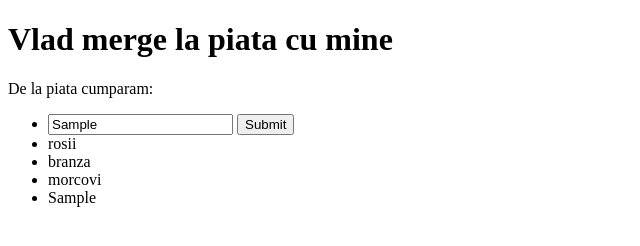
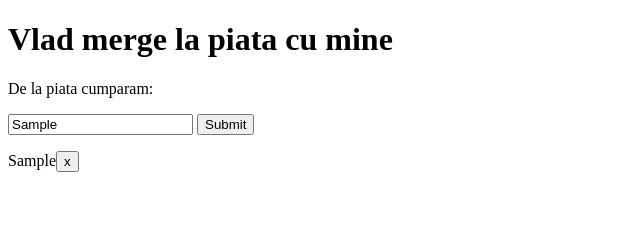
Before and after one commit to imdira/piata, a plain HTML site: page index.html in a window 1280 px wide. Both pictures are taken after typing "Sample" into the empty fields and a click on the input "Submit". Shown: the whole page, without its empty margins (0-640 px from the left). Drawn offline with Linux system fonts and the light colour scheme.

Commit message:
Enabled removal from local storage.

```diff
--- a/app.js
+++ b/app.js
@@ -1,18 +1,15 @@
 var piataItems = itemsInStorage();
-
-function addNewItem() {
+function processNewItem() {
   var myItem = document.getElementById("mancare");
   if (myItem.value.length != 0) {
    piataItems.push(myItem.value);
    localStorage.setItem('items', JSON.stringify(piataItems));
-   updateList(myItem.value);
+   addListItem(myItem.value);
  }
  else {
    alert("Pune ceva acolo!");
  }
 };
-
-document.getElementById("submit").addEventListener("click", addNewItem);
 
 function itemsInStorage() {
   if (localStorage.getItem('items')) {
@@ -21,23 +18,43 @@ function itemsInStorage() {
   else return [];
 }
 
-function buildList() {
-  var piataList = document.getElementById("piataList");
-  if (piataItems.length != 0) {
-    for (var item in piataItems) {
-     var newElement = document.createElement("li");
-     var newContent = document.createTextNode(piataItems[item]);
-     newElement.appendChild(newContent);
-     piataList.appendChild(newElement);
-   }
- }
+function addListItem(newItem) {
+  if (document.getElementById(newItem)) {
+    alert("Alo, baga alteceva, deja ai pus " + newItem + ".");
+  }
+  else {
+    var deleteButton = document.createElement("input");
+    deleteButton.type = "button";
+    deleteButton.value = "x";
+    deleteButton.class = "deleteButton";
+    var piataList = document.getElementById("piataList");
+    var newElement = document.createElement("p");
+    newElement.id = newItem;
+    var newContent = document.createTextNode(newItem);
+    newElement.appendChild(newContent);
+    newElement.appendChild(deleteButton);
+    piataList.appendChild(newElement);
+    deleteButton.addEventListener("click", function() {
+      removeItem(newItem);
+    });
+  }
 };
 
-function updateList(newItem) {
-  var piataList = document.getElementById("piataList");
-  var newElement = document.createElement("li");
-  var newContent = document.createTextNode(newItem);
-  newElement.appendChild(newContent);
-  piataList.appendChild(newElement);
+function removeItem(givenItem) {
+  var index = piataItems.indexOf(givenItem);
+  if (index > -1) {
+    piataItems.splice(index, 1);
+  }
+  localStorage.setItem('items', JSON.stringify(piataItems));
+  document.getElementById(givenItem).remove();
+};
 
+function init(){
+  piataItems = itemsInStorage();
+  for (var item of piataItems) {
+    addListItem(item);
+  }
+  document.getElementById("submit").addEventListener("click", processNewItem);
 };
+
+init();
--- a/index.html
+++ b/index.html
@@ -3,18 +3,13 @@
 <head>
   <title>Mergem la piata</title>
 </head>
-<body onload="buildList()">
+<body>
   <h1>Vlad merge la piata cu mine</h1>
   <p>De la piata cumparam:</p>
-  <ul id="piataList">
-    <li>
+  <div id="piataList">
       <input type="text" id="mancare" name="additionalItem">
       <input type="submit" id="submit" value="Submit">
-    </li>
-    <li>rosii</li>
-    <li>branza</li>
-    <li>morcovi</li>
-  </ul>
+  </div>
 
   <script src="app.js"></script>
 </body>
```
